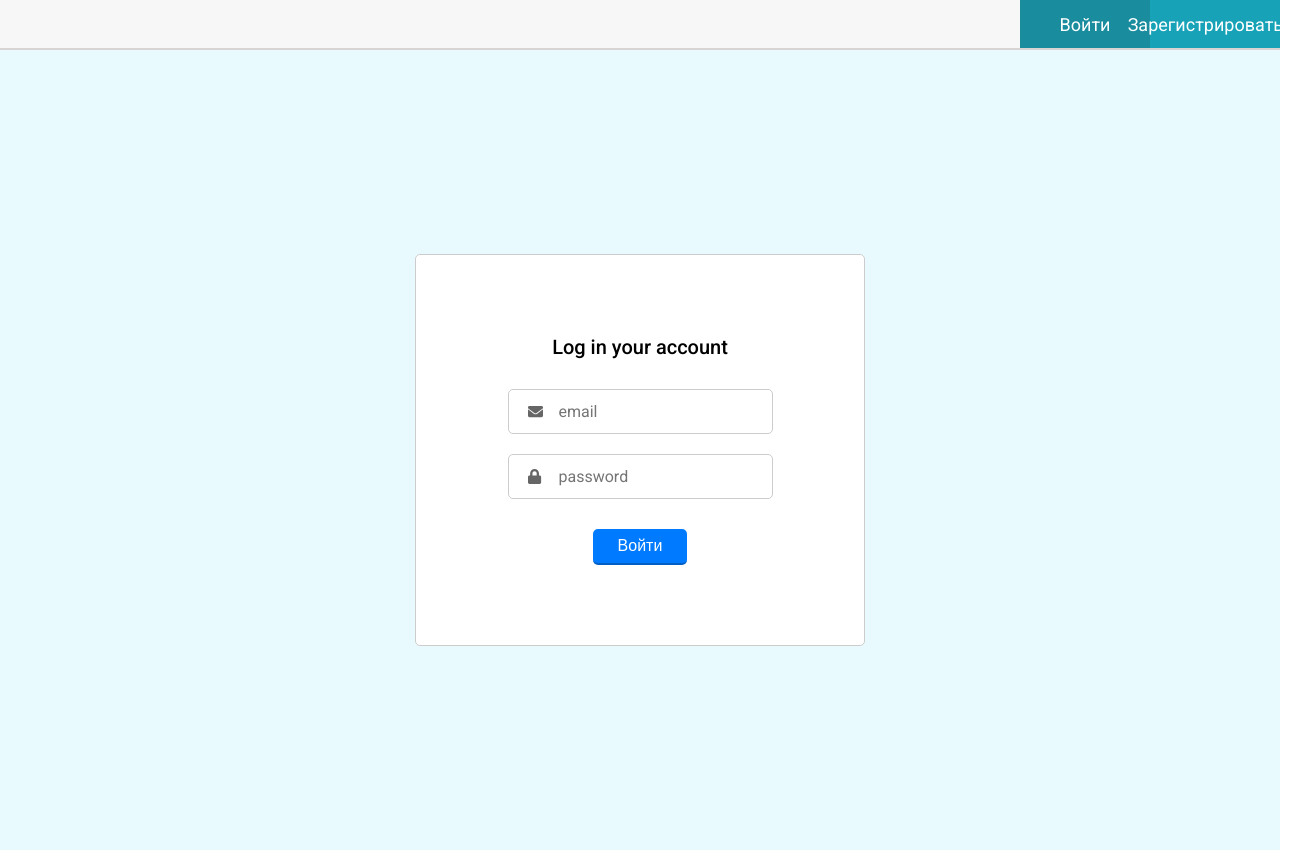
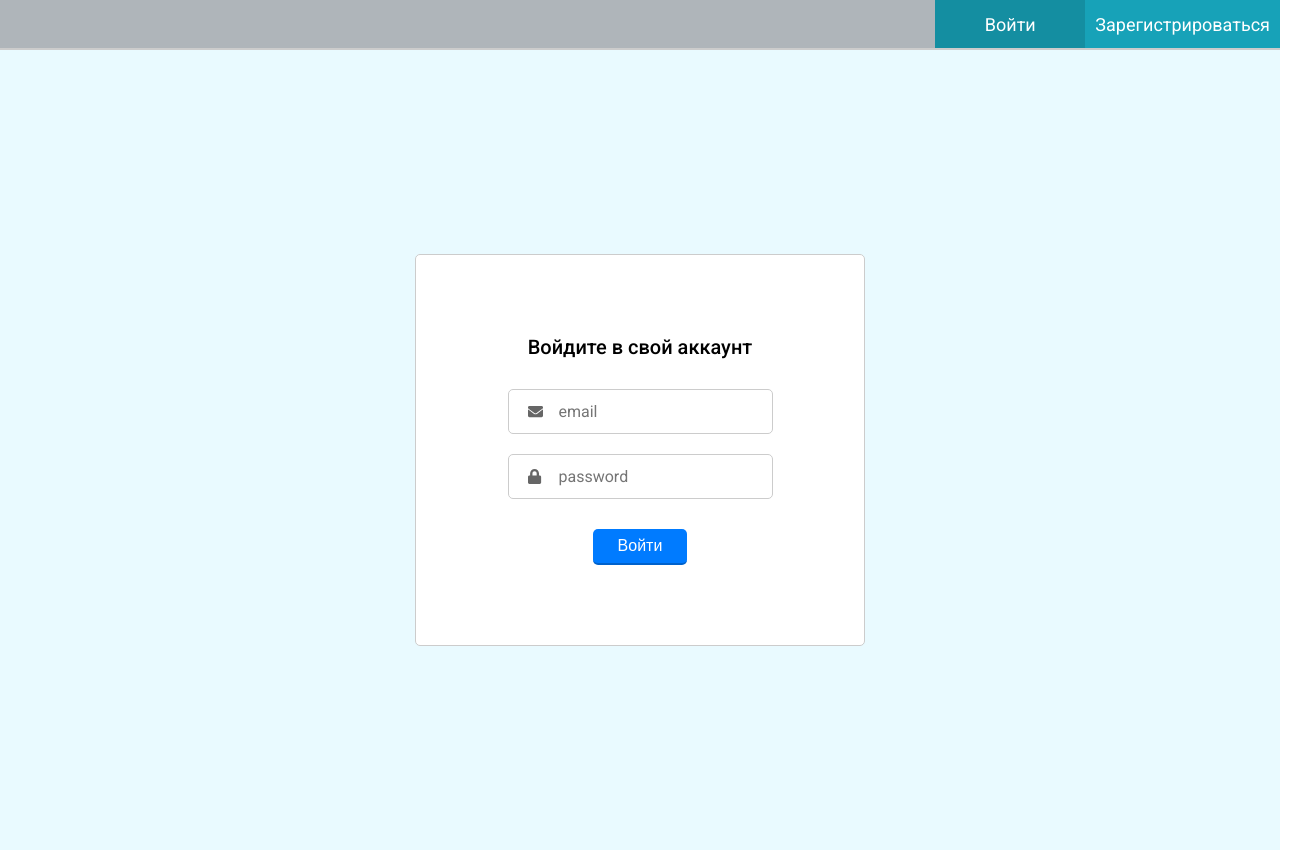
Before and after one commit to Dmitryaf/authorization, a React (Create React App) app in the folder client/: page /login in a window 1280 px wide. Shown: the whole page, 1302 px wide, since content can reach past the window. Built offline with nearby package versions, Linux system fonts and the light colour scheme; no server answers.

Commit message:
Refactoring

```diff
--- a/client/src/components/Disk/Disk.jsx
+++ b/client/src/components/Disk/Disk.jsx
@@ -1,5 +1,8 @@
 import React, { useEffect } from 'react';
 import { useDispatch, useSelector } from 'react-redux';
+import { FontAwesomeIcon } from '@fortawesome/react-fontawesome';
+import { faLongArrowAltLeft } from '@fortawesome/free-solid-svg-icons';
+
 import { getFiles } from '../../actions/file';
 import styles from './Disk.module.scss';
 
@@ -10,14 +13,18 @@ function Disk() {
   useEffect(() => {
     dispatch(getFiles(currentDir));
   }, [currentDir]);
+
   return (
     <div className={styles.disk}>
       <div className={styles.disk__btns}>
-        <button type='button' className='btn btn--animate btn--mr'>
+        <button
+          type='button'
+          className='btn btn_animate btn_align_start btn_mb'
+        >
+          <FontAwesomeIcon icon={faLongArrowAltLeft} />
+        </button>
+        <button type='button' className='btn btn_animate'>
           Создать папку
-        </button>
-        <button type='button' className='btn btn--animate'>
-          Назад
         </button>
       </div>
     </div>
--- a/client/src/components/Disk/Disk.module.scss
+++ b/client/src/components/Disk/Disk.module.scss
@@ -11,7 +11,7 @@
 
   &__btns {
     display: flex;
-    flex: 0 0 auto;
+    flex-direction: column;
     align-self: flex-start;
   }
 }
--- a/client/src/components/Header/Header.module.scss
+++ b/client/src/components/Header/Header.module.scss
@@ -1,8 +1,10 @@
+@import '../../scss/variables';
+
 .header {
   display: flex;
   justify-content: flex-end;
-  background-color: #cccccc2b;
-  border-bottom: 2px solid #d7d4d4;
+  background-color: lighten($gray, $amount: 25);
+  border-bottom: 2px solid $grayLight;
   height: 50px;
 }
 
@@ -16,11 +18,11 @@
   display: flex;
   align-items: center;
   justify-content: center;
-  font-size: 18px;
-  color: #fff;
-  background-color: #17a2b8;
+  font-size: 1.286rem;
+  color: $white;
+  background-color: $turquoise;
   border: none;
-  width: 130px;
+  min-width: 150px;
   height: 100%;
   padding: 10px;
   text-decoration: none;
@@ -29,10 +31,10 @@
   outline: none;
 
   &:hover {
-    background-color: #198c9e;
+    background-color: darken($turquoise, 5);
   }
 }
 
 .active {
-  background-color: #198c9e;
+  background-color: darken($turquoise, 5);
 }
--- a/client/src/components/authorization/Login.jsx
+++ b/client/src/components/authorization/Login.jsx
@@ -19,7 +19,7 @@ function Login() {
   return (
     <div className='auth-container'>
       <form className='form' onSubmit={(e) => submitHandler(e)}>
-        <h2 className='form__title'>Log in your account</h2>
+        <h2 className='form__title'>Войдите в свой аккаунт</h2>
         <div className='form__field'>
           <input
             value={email}
@@ -50,7 +50,7 @@ function Login() {
           </span>
         </div>
 
-        <button type='submit' className='form__btn btn btn--animate'>
+        <button type='submit' className='form__btn btn btn_animate'>
           Войти
         </button>
       </form>
--- a/client/src/components/authorization/Registration.jsx
+++ b/client/src/components/authorization/Registration.jsx
@@ -18,11 +18,11 @@ function Registration() {
   return (
     <div className='auth-container'>
       <form className='form' onSubmit={(e) => submitHandler(e)}>
-        <h2 className='form__title'>Create your account</h2>
+        <h2 className='form__title'>Создайте аккаунт</h2>
         {(!email.inputValid && email.isTouch) ||
         (!password.inputValid && password.isTouch) ? (
           <span className='error'>
-            Please provide a valid email and password.
+            Пожалуйста, укажите действующий адрес электронной почты и пароль.
           </span>
         ) : (
           ''
@@ -51,7 +51,7 @@ function Registration() {
             type='password'
             name='password'
             className='form__input'
-            placeholder='password'
+            placeholder='Пароль'
           />
           <span className='form__input-focus'></span>
           <span className='form__input-icon'>
@@ -62,7 +62,7 @@ function Registration() {
         <button
           type='submit'
           disabled={!email.inputValid || !password.inputValid}
-          className='form__btn btn btn--animate'
+          className='form__btn btn btn_animate'
         >
           Зарегистрироваться
         </button>
--- a/client/src/index.scss
+++ b/client/src/index.scss
@@ -1,4 +1,5 @@
 @import './components/authorization/authorization.scss';
+@import './scss/variables';
 
 * {
   margin: 0;
@@ -6,33 +7,35 @@
   box-sizing: border-box;
 }
 
-body {
-  font-family: 'Roboto', sans-serif;
+html {
+  font-family: 'Roboto', 'Arial',
+    sans-serif;
   font-size: 14px;
+  color: $black;
 }
 
 .btn {
   display: flex;
   align-self: center;
-  font-size: 16px;
-  color: #fff;
+  font-size: 1.143rem;
+  color: $white;
   border: none;
-  background: #007bff;
-  border-bottom: 2px solid #025fc4;
+  background: $blue;
+  border-bottom: 2px solid darken($blue, 10);
   border-radius: 5px;
   padding: 8px 25px;
   cursor: pointer;
   outline: none;
   transition: 0.3s;
 
-  &--animate {
-    color: #fff;
+  &_animate {
+    color: $white;
     background-position: 100%;
     background-size: 400%;
     background-image: -webkit-linear-gradient(45deg,
-        #025fc4 50%,
+        darken($blue, 10) 50%,
         transparent 50%);
-    background-image: linear-gradient(45deg, #025fc4 50%, transparent 50%);
+    background-image: linear-gradient(45deg, darken($blue, 10) 50%, transparent 50%);
     transition: background 500ms ease-in-out;
 
     &:hover {
@@ -40,13 +43,21 @@ body {
     }
   }
 
-  &--mr {
+  &_mr {
     margin-right: 20px;
   }
 
+  &_mb {
+    margin-bottom: 10px;
+  }
+
+  &_align_start {
+    align-self: flex-start;
+  }
+
   &:disabled {
-    background: #6c757d;
-    border-color: #6c757d;
+    background: $gray;
+    border-color: $gray;
     cursor: not-allowed;
   }
 }
@@ -60,9 +71,9 @@ body {
 }
 
 .title {
-  font-size: 24px;
+  font-size: 1.714rem;
   font-weight: 500;
-  color: #6c757d;
+  color: $gray;
   text-align: center;
 }
 
@@ -75,9 +86,9 @@ table {
 textarea,
 input {
   font-family: 'Roboto', sans-serif;
-  font-size: 16px;
-  color: #000;
-  border: 1px solid #ccc;
+  font-size: 1.143rem;
+  color: $black;
+  border: 1px solid $grayLight;
   border-radius: 5px;
   width: 100%;
   transition: all 0.3s;
@@ -94,7 +105,7 @@ textarea {
   padding: 5px;
 
   &:focus {
-    border-color: #007bff;
+    border-color: $blue;
   }
 }
 
@@ -103,5 +114,5 @@ textarea {
   flex-direction: column;
   justify-content: center;
   align-items: center;
-  color: red;
+  color: $red;
 }
```
